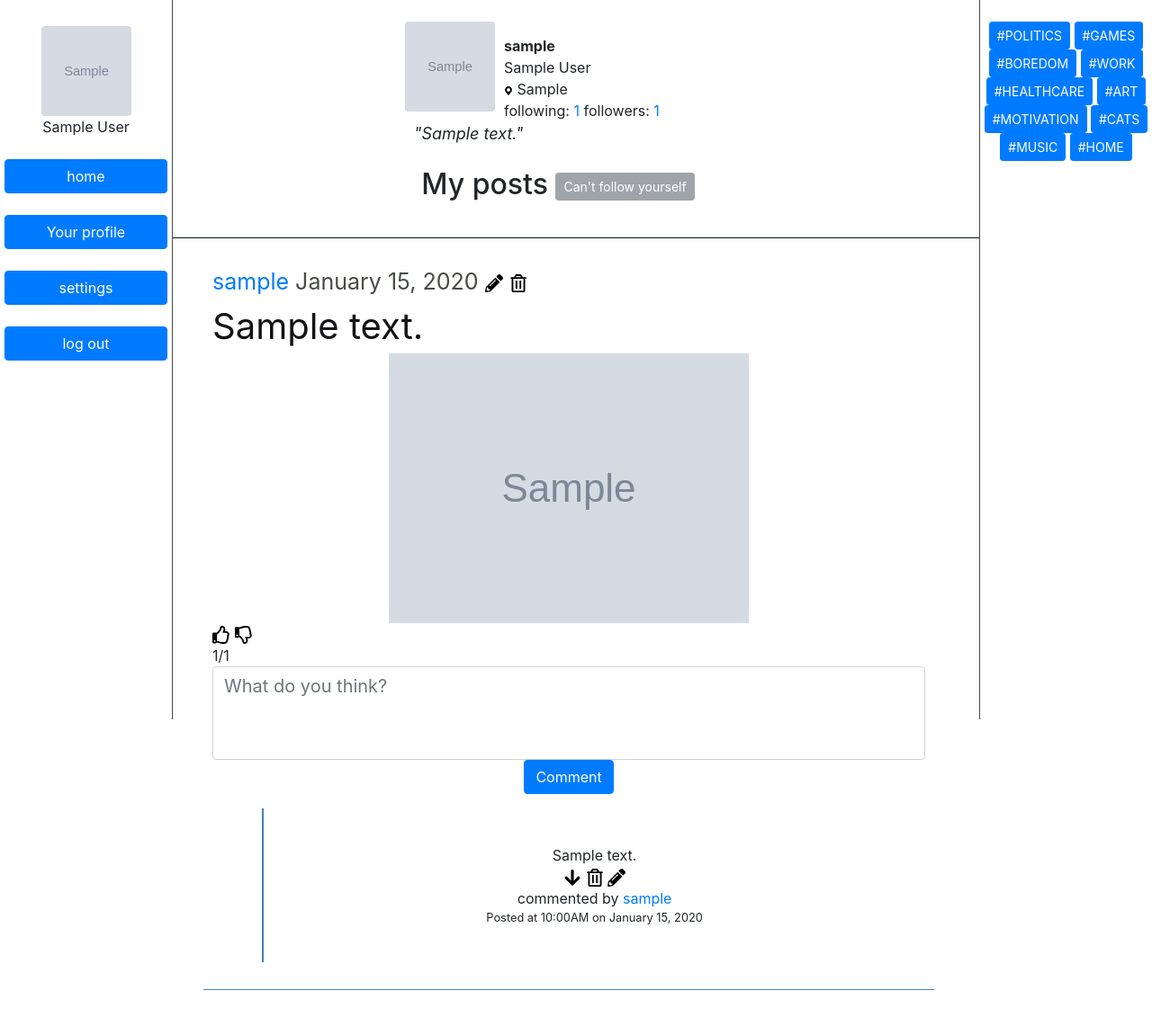
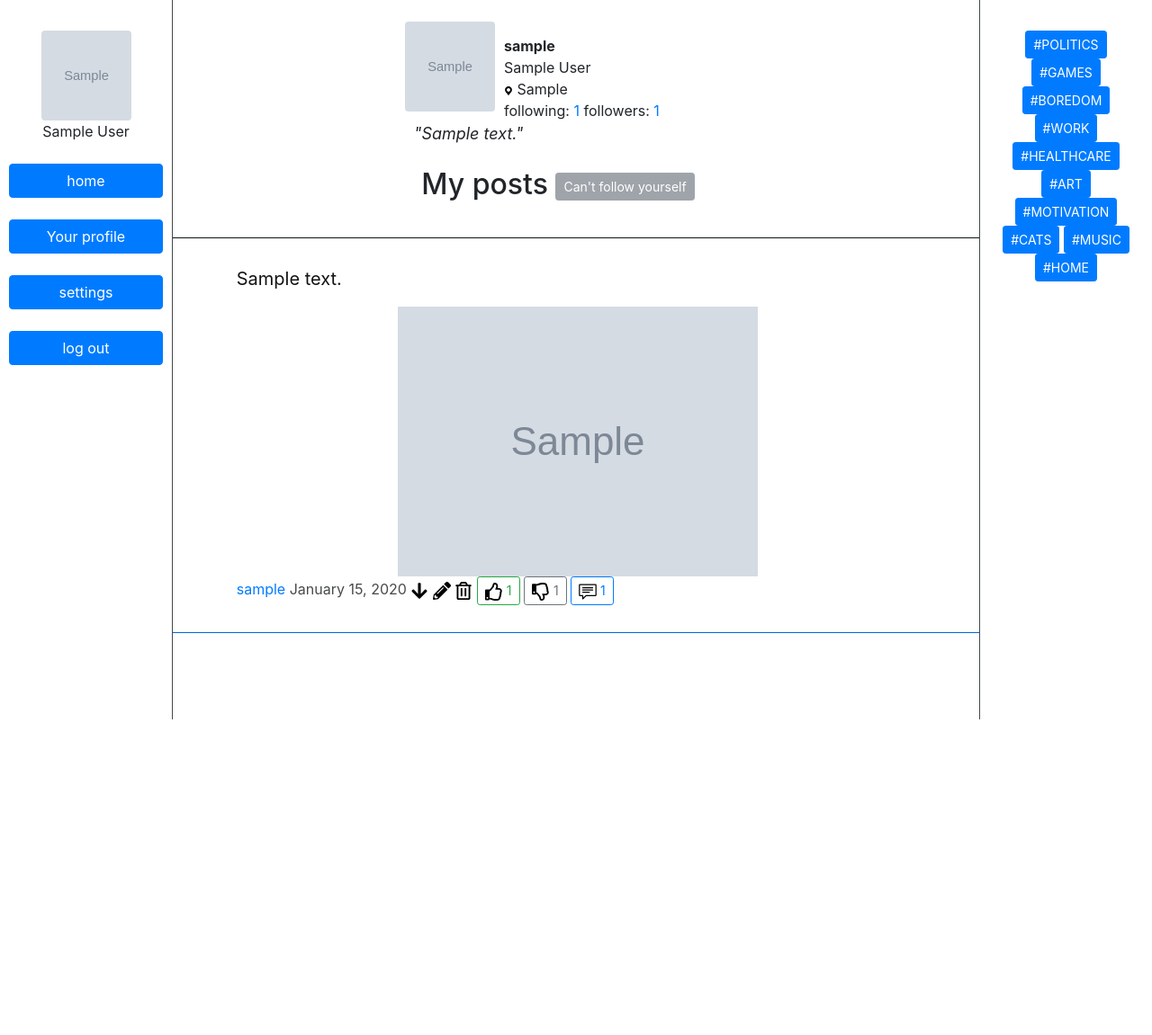
Before and after one commit to maxknivets/django-social-network, a Django app: page /user/1/ in a window 1280 px wide. Shown: the whole page at 90% size. After the commit the page ends 800 px from the top, so only its background shows below. Run offline with Django 3.2, Linux system fonts and the light colour scheme; a user stored in the database is signed in; tables that the repository leaves empty hold one stand-in row (values such as "Sample post"); grey boxes marked "Sample" are stand-in pictures; some libraries are stand-ins or nearby versions.

Commit message:
ui improvements and more fixes

```diff
--- a/root/social/forms.py
+++ b/root/social/forms.py
@@ -16,28 +16,42 @@
         fields = ('username', 'first_name', 'last_name', 'email', 'password1', 'password2')
 
 class Post_form(forms.Form):
-    post_text = forms.CharField(min_length=1, max_length=200, widget=forms.Textarea(attrs={'placeholder': 'How was your day?', 'id': 'post-field', 'class':'post-input'}))
+    post_text = forms.CharField(min_length=1, max_length=200, widget=forms.Textarea(attrs={
+        'placeholder': 'How was your day?',
+        'id': 'post-field',
+        'cols': '90',
+        'rows': '3',
+        'class':'post-input form-control my-3'
+    }))
     post_image = forms.ImageField(required=False)
-    post_image.widget.attrs.update({'class': 'form-control-file'})
+    post_image.widget.attrs.update({'class': 'form-control-file my-3'})
 
 class Edit_form(forms.Form):
     id = forms.IntegerField(widget=forms.Textarea(attrs={'id': 'edit-id'}))
-    new_text = forms.CharField(min_length=1, max_length=200, widget=forms.Textarea(attrs={'placeholder': 'Edit field', 'id': 'edit-field'})) # TODO
+    new_text = forms.CharField(min_length=1, max_length=200, widget=forms.Textarea(attrs={
+        'placeholder': 'Edit field',
+        'id': 'edit-field'
+    }))
 
 class Delete_form(forms.Form):
     id = forms.IntegerField(widget=forms.TextInput(attrs={'id': 'delete-id'}))
 
 class Comment_form(forms.Form):
-    comment = forms.CharField(min_length=1, max_length=200, widget=forms.Textarea(attrs={'placeholder': 'What do you think?', 'id': 'comment-field', 'class': 'form-control comment-input', 'rows':'3'}), label='')
+    comment = forms.CharField(min_length=1, max_length=200, label='', widget=forms.Textarea(attrs={
+        'placeholder': 'What do you think?',
+        'id': 'comment-field',
+        'rows':'3',
+        'class': 'form-control comment-input my-3',
+    }))
     id = forms.IntegerField(widget=forms.HiddenInput())
     in_reply_to_user = forms.IntegerField(widget=forms.HiddenInput())
     in_reply_to_comment = forms.IntegerField(widget=forms.HiddenInput())
 
 class Change_profile_info_form(forms.Form):
-    first_name = forms.CharField(max_length=100, required=False, widget=forms.Textarea(attrs={'rows':'3'}))
-    last_name = forms.CharField(max_length=100, required=False, widget=forms.Textarea(attrs={'rows':'3'}))
-    bio = forms.CharField(max_length=100, required=False, widget=forms.Textarea(attrs={'rows':'3'}))
-    location = forms.CharField(max_length=100, required=False, widget=forms.Textarea(attrs={'rows':'3'}))
+    first_name = forms.CharField(max_length=100, label='', required=False, widget=forms.Textarea(attrs={'rows':'2'}))
+    last_name = forms.CharField(max_length=100, label='', required=False, widget=forms.Textarea(attrs={'rows':'2'}))
+    bio = forms.CharField(max_length=100, label='', required=False, widget=forms.Textarea(attrs={'rows':'2'}))
+    location = forms.CharField(max_length=100, label='', required=False, widget=forms.Textarea(attrs={'rows':'2'}))
 
 class Profile_picture_form(forms.Form):
     profile_picture = forms.ImageField()
--- a/root/social/models.py
+++ b/root/social/models.py
@@ -63,7 +63,7 @@
     in_reply_to_user = models.IntegerField(blank=True, null=True)
 
     def get_readable_date(self):
-        return self.post_date.strftime("%l:%M%p on %B %d, %Y")
+        return self.post_date.strftime("%B %d, %Y")
 
     def get_comment(self):
         return Comment.objects.filter(pk=self.in_reply_to_comment).first()
--- a/root/social/static/social/basescript.js
+++ b/root/social/static/social/basescript.js
@@ -76,7 +76,7 @@
 
 function like(post_id) {
 	$.ajax({
-		url: '/api/likes/',
+		url: '/api/like/',
 		data: {
 			post: post_id
 		},
@@ -99,7 +99,7 @@
 
 function dislike(post_id) {
 	$.ajax({
-		url: '/api/dislikes/',
+		url: '/api/dislike/',
 		data: {
 			post: post_id
 		},
@@ -107,7 +107,7 @@
 		success: function (data) {
 			if(data){
 				$(`#total_likes${post_id}`).text(data.total_likes);
-				$(`#total_dislikes${post_id}`).text(data.total_dislikes);
+ 				$(`#total_dislikes${post_id}`).text(data.total_dislikes);
 			}
 		},
 		error:function (xhr, ajaxOptions, thrownError){
--- a/root/social/static/social/style.css
+++ b/root/social/static/social/style.css
@@ -1,13 +1,6 @@
 body {
 	background-color: white;
     color: #1b1919;
-}
-
-img.pfp {
-    height: 100;
-    width: 100;
-    border-radius: 4%;
-    display: block;
 }
 
 .left-sidebar {
@@ -31,17 +24,11 @@
     border-left: 1.5px solid #44494a;
 }
 
-div.content {
+.content {
     height: 1000px;
     word-wrap: break-word;
     text-align: center;
-    padding: 5px;
-}
-
-div.second-content {
-    height: 1000px;
-    word-wrap: break-word;
-    text-align: center !important;
+    padding: 10px;
 }
 
 @media screen and (max-width: 800px) {
@@ -59,6 +46,7 @@
     margin: 0 auto;
     text-align: center;
 }
+
 .homecenter {
     margin: 0 auto;
     text-align: center;
@@ -80,77 +68,74 @@
 }
 
 li.post {
-    padding: 30px 10px;
-    margin-bottom: 50px;
+    width: 64.35%;
+    margin-left: 16.35%;
+    padding: 10px 20px;
+    margin-top: 20px;
+    margin-bottom: 20px;
 }
 
-li.comment {
-    border-left: steelblue 2px solid;
-    padding: 40px 20px;
-    margin-left: 15px;
+.comment-text {
+    color: #141214;
+        text-align: left;
 }
 
-li.inreply {
-    border-left: blue 2px solid;
-    margin-left: 35px;
-    padding: 45px;
+.comment {
+    border-left: #0069d9 2px solid;
 }
 
-img.main {
+.inreply {
+    margin-left: 30px;
+    border-left: #1a1ad9 2px solid;
+}
+
+img.icon {
     width: 20px;
     height: 20px;
 }
 
-img.reply {
-    width: 20px;
-    height: 20px;
+img.pfp {
+    height: 100;
+    width: 100;
+    border-radius: 4%;
+    display: block;
 }
 
-span.none {
+.none {
     display: none;
 }
 
-span.changenone {
-    display: none;
-}
-
-span.center {
+.center {
 	text-align: center;
-	font-size: 2.5em;
     display: block;
 }
 
-div.post-text {
+.post-text {
+    word-wrap: break-word;
+    font-size: 20px;
     color: #141214;
-    font-size: 40px;
     text-align: left;
 }
 
-div.post-date {
-    color: lightgreen;
-    font-size: 22px;
+.post-header {
+    text-align: left;
 }
 
-div.post-username {
-    color: #141214;
-    text-align: center;
+.post-date {
+    color: rgb(71, 76, 71);
+}
+
+.post-username {
+    text-align: left;
 }
 
 .post-input {
-    height: 145px;
-    font-size: 20px;
-}
-
-.comment-input {
-    font-size: 20px !important;
+    height: 100px;
 }
 
 textarea {
     resize: none !important;
-    padding-top: 10px;
-    padding-bottom: 10px;
-    padding-left: 25px;
-    padding-right: 25px;
+    padding: 10px 25px;
     border: 1.5px solid #ccc;
     border-radius: 4px;
 }
--- a/root/social/templates/social/base.html
+++ b/root/social/templates/social/base.html
@@ -23,7 +23,7 @@
           <br>
           <div>
             {% if loggeduserpfp %}
-              <img class="pfp" style="margin: 0 auto;" src="/media/{{ pfp }}" alt="{{ theuser.username }}'s profile picture">
+              <img class="pfp" style="margin: 0 auto;" src="/media/{{ loggeduserpfp }}" alt="{{ theuser.username }}'s profile picture">
             {% else %}
               <img class="pfp" style="margin: 0 auto;" src="{% static 'icons/user.svg' %}" alt="user">
             {% endif %}
@@ -48,7 +48,7 @@
         </div>
       </div>
       <div class="right-sidebar">
-        <div class="second-content">
+        <div class="content">
           <br>
           <button class="btn btn-primary btn-sm">#POLITICS</button>
           <button class="btn btn-primary btn-sm">#GAMES</button>
@@ -65,88 +65,68 @@
 
       {% block content %}
       {% endblock %}
-    <!-- beginning of posts list -->
+    <!-- Beginning of posts list -->
     <div class="center" style="border-top: #0C1617 solid 1px;">
       <ul id="posts">
         <div style="display:none;" id="currentpost">{{ latest_post.pk }}</div>
 
         {% for post in latest_posts_list %}
-        <li class="post" id="post{{ post.pk }}" style="border-bottom: 1px steelblue solid; width: 65.5%; margin-left:15%">
-          <div style="text-align: left; font-size: 25px">
-            <a href="{% url 'social:user' post.user.pk %}"><span>{{ post.user.username }}</span></a>
-            <span style="color: rgb(71, 76, 71)">{{ post.get_readable_date }}</span>
+        <li class="post" id="post{{ post.pk }}">
+
+          <!-- Post text and image -->
+          <p class="post-text" id="post_text{{ post.pk }}">{{ post.post_text }}</p>
+          {% if post.image %}
+            <img class="img-fluid" src="{{ post.image.url }}" alt="post-image-{{ post.pk }}">
+          {% endif %}
+
+          <!-- Post header -->
+          <div class="post-header">
+            <a href="{% url 'social:user' post.user.pk %}">{{ post.user.username }}</a>
+            <span class="post-date">{{ post.get_readable_date }}</span>
+
+            <img class="icon" alt="reply" src="{% static 'icons/arrow-down.svg' %}" onclick="toggleVisibility('comment_in_reply{{ post.pk }}');">
             {% if post.user == user %}
-            <img class="main" src="{% static 'icons/pencil-alt.svg' %}" onclick="toggleVisibility('edit{{ post.pk }}');">
-            <img class="main" alt="delete" src="{% static 'icons/trash-alt.svg' %}" onclick="toggleVisibility('delete{{ post.pk }}');">            <span class="changenone" id="delete{{ post.pk }}">Delete the post?<button class="btn btn-primary" onclick="deletePost({{ post.pk }})">Yes, delete it.</button></span>
+            <img class="icon" src="{% static 'icons/pencil-alt.svg' %}" onclick="toggleVisibility('edit{{ post.pk }}');">
+            <img class="icon" alt="delete" src="{% static 'icons/trash-alt.svg' %}" onclick="toggleVisibility('delete{{ post.pk }}');">
 
-
-            <span class="changenone" id="edit{{ post.pk }}">
+            <!-- Options -->
+            <span class="none my-2" id="edit{{ post.pk }}">
               <form onsubmit="editPost('{{ post.pk }}')">
-                <label for="edit-field">New text:</label>
-                <input type="text" name="new_text" placeholder="Edit here" id="edit-field" maxlength="2500" minlength="1" value="{{ post.post_text }}" required="">
+                <input type="text" name="new_text" placeholder="Edit your post" id="edit-field" maxlength="200" minlength="1" value="{{ post.post_text }}" required="">
                 {{ editform.id.as_hidden }}
                 <button class="btn btn-primary" type="submit">Edit</button>
               </form>
             </span>
-          {% endif %}
+            <span class="none my-2" id="delete{{ post.pk }}">Delete the post?<button class="btn btn-danger" onclick="deletePost({{ post.pk }})">Yes, delete it.</button></span>
+
+            {% endif %}
+            <!-- Likes, dislikes and comments -->
+            <span style="text-align: left;">
+              <button class="btn btn-outline-success btn-sm" onclick="like({{ post.pk }})">
+                <img class="icon" src="{% static 'icons/thumbs-up.svg' %}">
+                <span id="total_likes{{ post.pk }}">{% total_likes post %}</span>
+              </button>
+              <button class="btn btn-outline-secondary btn-sm" onclick="dislike({{ post.pk }})">
+                <img class="icon" src="{% static 'icons/thumbs-down.svg' %}">
+                <span id="total_dislikes{{ post.pk }}">{% total_dislikes post %}</span>
+              </button>
+            </span>
+
+            <a class="btn btn-outline-primary btn-sm" href="/post/{{post.pk}}/" role="button">
+              <img class="icon" alt="comments" src="{% static 'icons/comment.svg' %}">
+              {% total_comments post %}
+            </a>
           </div>
-          <div class="post-text" id="post_text{{ post.pk }}">{{ post.post_text }}</div>
 
-          {% if post.image %}
-            <img class="img-fluid" src="{{ post.image.url }}" alt="post-image{{ post.pk }}">
-          {% endif %}
-
-          <div style="text-align: left;">
-            <img class="main" alt="like" src="{% static 'icons/thumbs-up.svg' %}" onclick="like({{ post.pk }})">
-            <img class="main" alt="dislike" src="{% static 'icons/thumbs-down.svg' %}" onclick="dislike({{ post.pk }}">
-            <br>
-            <span id="total_likes{{ post.pk }}">{% total_likes post %}</span>/<span id="total_dislikes{{ post.pk }}">{% total_dislikes post %}</span>
-          </div>
-          <span id="comment_in_reply{{ post.pk }}">
+          <!-- Hidden comment form -->
+          <span class="none" id="comment_in_reply{{ post.pk }}">
             <form onsubmit="commentInReply({{ post.pk }})">
               {{ commentform }}
-              <button class="btn btn-primary" type="submit">Comment</button>
+              <button class="btn btn-primary btn-block" type="submit">Comment</button>
             </form>
           </span>
-
-
-          <ul id="comment_section{{ post.pk }}">
-            <div style="display:none;" id="currentcomment">{{ post.comment_set.all.last.pk }}</div>
-            {% for comment in post.comment_set.all %}
-
-            <li class="{% if comment.in_reply_to_comment %}inreply{% else %}comment{% endif %}" id="comment{{ comment.pk }}"><div class="comment" id="comment_text{{ comment.pk }}">{{ comment }}</div><img class="reply" alt="down" src="{% static 'icons/arrow-down.svg' %}" onclick="toggleVisibility('comment_in_reply{{ comment.pk }}');">
-
-            {% if comment.posted_by == user %}
-            <img class="reply" alt="delete" src="{% static 'icons/trash-alt.svg' %}" onclick="toggleVisibility('delete_comment{{ comment.pk }}');">
-            <img class="reply" src="{% static 'icons/pencil-alt.svg' %}" onclick="toggleVisibility('edit_comment{{ comment.pk }}');">
-
-            <span class="changenone" id="delete_comment{{ comment.pk }}"><strong class="stronger">Delete the comment? </strong><button class="btn btn-primary" onclick="deleteComment({{ comment.pk }})">Yes, delete it.</button></span>
-
-            <span class="changenone" id="edit_comment{{ comment.pk }}">
-              <form onsubmit="editComment({{ comment.pk }})">
-                <label for="edit-field">New text:</label>
-                <input type="text" name="new_text" placeholder="Edit here" id="edit-field" maxlength="2500" minlength="1" value="{{ comment }}" required="">
-                {{ editform.id.as_hidden }}
-                <button class="btn btn-primary" type="submit"></button>
-              </form>
-            </span>
-
-            {% endif %}
-
-            <span class="changenone" id="comment_in_reply{{ comment.pk }}">
-              <form onsubmit="commentInReply({{ post.pk }}, {{ comment.pk }})">
-                {{ commentform }}
-                <input type="hidden" id="in_reply_to_user{{ comment.pk }}" value="{{ comment.posted_by.pk }}">
-                <input type="hidden" id="in_reply_to_comment{{ comment.pk }}" value="{{ comment.pk }}">
-                <button class="btn btn-primary" type="submit"></button>
-              </form>
-            </span>
-
-            <div class="commentsub"> commented by <a href="{% url 'social:user' comment.posted_by.pk %}">{{ comment.posted_by }}</a>{% if comment.in_reply_to_comment %} in reply to <a href="{% url 'social:user' comment.in_reply_to_user %}">{{ comment.get_user }}</a>'s <a href="{% url 'social:showcomment' comment.in_reply_to_comment %}">comment</a> {% endif %}<br><small>Posted at  {{ comment.get_readable_date }}</small></div>
-            </li>
-            {% endfor %} <!-- end of the comment list -->
-          </ul>
-
+          </li>
+          <div style="border-bottom: 1px #0069d9 solid;"></div>
         {% endfor %} <!-- end of the post list -->
 
         </ul>
--- a/root/social/templates/social/index.html
+++ b/root/social/templates/social/index.html
@@ -9,7 +9,7 @@
     {{ postform.post_text }}
     <div>
       {{ postform.post_image }}
-      <button class="form-control btn btn-primary" type="submit">post</button>
+      <button class="form-control btn btn-primary" type="submit">Post</button>
     </div>
   </form>
 </div>
--- a/root/social/templates/social/user.html
+++ b/root/social/templates/social/user.html
@@ -9,7 +9,7 @@
 
 {% block content %}
 <br>
-<div style="margin-left: 0px;" class="userinfo-centered">
+<div class="userinfo-centered">
   <div style="margin-bottom: 140px;">
     {% if pfp %}
       <img class="pfp" src="/media/{{ pfp }}" alt="{{ theuser.username }}'s profile picture">
--- a/root/social/templatetags/tags.py
+++ b/root/social/templatetags/tags.py
@@ -10,6 +10,10 @@
 @register.simple_tag
 def total_dislikes(post):
     return Dislike.objects.filter(disliked_post=post).count()
+
+@register.simple_tag
+def total_comments(post):
+    return Comment.objects.filter(post=post).count()
 
 @register.simple_tag
 def total_followers(user):
--- a/root/social/urls.py
+++ b/root/social/urls.py
@@ -14,7 +14,8 @@
     path('user/<int:user_id>/', views.user, name='user'),
     path('following/<int:user_id>/', views.following, name='following'),
     path('followers/<int:user_id>/', views.followers, name='followers'),
-    path('<int:comment_id>/showcomment/', views.showcomment, name='showcomment'),
+    path('<int:comment_id>/showcomment/', views.showcomment, name='view_comment'),
+    path('post/<int:post_id>/', views.view_post, name='view_post'),
     path('settings/', views.changeinfo, name='changeinfo'),
     path('', views.index, name='index'),
 
--- a/root/social/views/authentication.py
+++ b/root/social/views/authentication.py
@@ -10,11 +10,11 @@
         form = Sign_up_form(request.POST)
         if form.is_valid():
             form.save()
-            profile = Profile(user=request.user)
-            profile.save()
             username = form.cleaned_data.get('username')
             raw_password = form.cleaned_data.get('password1')
             user = authenticate(username=username, password=raw_password)
+            profile = Profile(user=user)
+            profile.save()
             login(request, user)
             return redirect('/')
     else:
--- a/root/social/views/index.py
+++ b/root/social/views/index.py
@@ -1,6 +1,6 @@
 from django.shortcuts import render, redirect
 from django.utils import timezone
-from social.models import Post#, Follower
+from social.models import Post, Profile#, Follower
 from social.forms import Post_form, Edit_form, Delete_form, Comment_form
 
 def index(request):
@@ -12,8 +12,10 @@
         'latest_post':last_post,
         'postform':Post_form(),
         'editform':Edit_form(),
-        'commentform':Comment_form()
+        'commentform':Comment_form(),
+        'loggeduserpfp':Profile.objects.filter(user=request.user).first().profile_picture,
         })
+        pdb.set_trace()
     return redirect('/login')
 
 #        personal_feed = []
--- a/root/social/views/info.py
+++ b/root/social/views/info.py
@@ -13,8 +13,8 @@
             form = Change_profile_info_form(request.POST)
             profile_picture_form = Profile_picture_form(request.POST, request.FILES)
             if profile_picture_form.is_valid():
+                changes_saved = True
                 profile.profile_picture = profile_picture_form.cleaned_data['profile_picture']
-                pdb.set_trace()
                 profile.save()
             elif form.is_valid():
                 changes_saved = True
```
Also changed, not shown: root/social/templates/social/change_info.html (+10 -2 lines), root/social/templates/social/single_post.html (added, +109 -0 lines), root/social/views/post.py (+7 -1 lines), root/social/static/icons/comment.svg (added).
